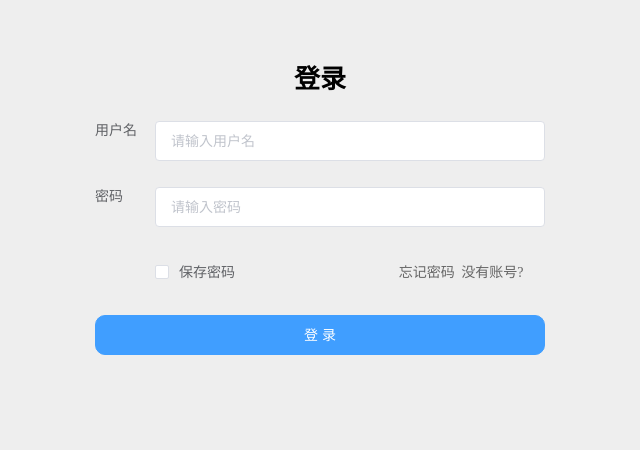
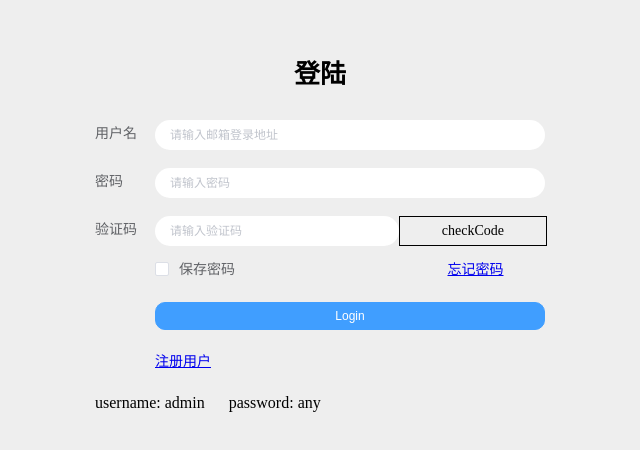
Before and after one commit to Against-violence/AgainstViolenceFE, a Vue app: page /#/login in a window 1280 px wide. Shown: the part 168-618 px from the top of the page, without its empty margins (320-960 px from the left). Built offline with nearby package versions, Linux system fonts and the light colour scheme.

Commit message:
更新Login文件为本地版本

```diff
--- a/src/views/Login/Login.vue
+++ b/src/views/Login/Login.vue
@@ -1,167 +1,204 @@
 <template>
   <div class="login-container">
-        <el-form ref="loginForm" :model="loginForm" :rules="loginRules" class="login-form" auto-complete="on" label-width="60px" label-position="left" hide-required-asterisk>
-            <h3 class="title">登录</h3>
-            <el-form-item label="用户名" prop="username" class="login-input">
-                <el-input ref="username" v-model="loginForm.username" placeholder="请输入用户名" name="username" type="text" tabindex="1" />
+    <el-form
+      ref="loginForm"
+      size="mini"
+      :model="loginForm"
+      :rules="loginRules"
+      class="login-form"
+      auto-complete="on"
+      label-width="60px"
+      label-position="left"
+      hide-required-asterisk>
+
+      <div class="title-container">
+        <h3 class="title">登陆</h3>
+      </div>
+
+      <el-form-item label="用户名" prop="username">
+        <el-input
+          ref="username"
+          v-model="loginForm.username"
+          placeholder="请输入邮箱登录地址"
+          name="username"
+          type="text"
+          tabindex="1"
+          size="mini"
+          auto-complete="on"
+        />
       </el-form-item>
 
-            <el-form-item label="密码" prop="password" class="login-input">
-                <el-input ref="password" v-model="loginForm.password" placeholder="请输入密码" name="password" type="password" tabindex="2" @keyup.enter.native="handleLogin" />
+      <el-form-item label="密码" prop="password">
+        <el-input
+          ref="password"
+          v-model="loginForm.password"
+          placeholder="请输入密码"
+          name="password"
+          tabindex="2"
+          auto-complete="on"
+          :key="passwordType"
+          :type="passwordType"
+          @keyup.enter.native="handleLogin"
+        />
+        <!--<span class="show-pwd" @click="showPwd">-->
+          <!--<svg-icon :icon-class="passwordType === 'password' ? 'eye' : 'eye-open'" />-->
+        <!--</span>-->
       </el-form-item>
 
-            <!-- <el-form-item label="验证码" style="margin: 0px 0px 10px 0px">
+      <el-form-item label="验证码" style="margin: 0px 0px 10px 0px">
         <el-row justify="space-between">
           <el-col :span="Number(15)">
-                        <el-input class="loginForm-checkCode" name="checkCode" placeholder="请输入验证码" @keyup.enter.native="handleLogin" />
+            <el-input
+              class="loginForm-checkCode"
+              name="checkCode"
+              placeholder="请输入验证码"
+              @keyup.enter.native="handleLogin"/>
           </el-col>
           <el-col :span="Number(9)">
             <div style="border: 1px solid #000000;width: 100%; display: inline-flex; justify-content: center;">checkCode</div>
           </el-col>
         </el-row>
-            </el-form-item> -->
+      </el-form-item>
 
       <el-form-item>
         <el-row justify="space-between">
           <el-col :span="Number(12)">
             <el-checkbox>保存密码</el-checkbox>
           </el-col>
-                    <el-col :span="Number(8)" :offset="Number(3)" class="link">
-                        <a class="forget-password">忘记密码</a>
-                        <a @click="$router.push('/register')">没有账号?</a>
+          <el-col :span="Number(12)">
+            <a style="margin-left: 50%;" href="about blank">忘记密码</a>
           </el-col>
         </el-row>
       </el-form-item>
 
-            <el-button :loading="loading" type="primary" class="submit-button" @click="handleLogin">登 录</el-button>
+      <el-form-item>
+        <el-button :loading="loading" type="primary" style="width:100%;border-radius: 10px;" @click.native.prevent="handleLogin">Login</el-button>
+      </el-form-item>
+
+      <el-form-item>
+        <el-row justify="end">
+          <el-col :span="Number(12)">
+            <router-link to="/register">注册用户</router-link>
+          </el-col>
+        </el-row>
+      </el-form-item>
+
+      <div class="tips">
+        <span style="margin-right:20px;">username: admin</span>
+        <span> password: any</span>
+      </div>
 
     </el-form>
   </div>
 </template>
 
+<script>
+  //import { validUsername } from '@/utils/validate'
 
-<script>
-import Vue from "vue";
   export default {
-    name: "Login",
+    name: 'Login',
     data() {
+      const validatePassword = (rule, value, callback) => {
+        if (value.length < 6) {
+          callback(new Error('密码不能少于6位'))
+        } else {
+          callback()
+        }
+      }
       return {
         loginForm: {
-                username: "",
-                password: ""
+          username: '',
+          password: ''
         },
         loginRules: {
           username: [
-                    {
-                        required: true,
-                        message: "请输入用户名",
-                        trigger: "blur"
+            { required: true, message: '邮箱地址不能为空', trigger: 'blur' },
+            { trigger: ['blur', 'change'], type: 'email', message: '请输入正确的邮箱地址' }
+          ],
+          password: [{ required: true, trigger: 'blur', validator: validatePassword }]
         },
-                    {
-                        min: 5,
-                        max: 20,
-                        message: "长度在 6 到 20 个字符",
-                        trigger: "blur"
+        loading: false,
+        passwordType: 'password',
+        redirect: undefined
       }
-                ],
-                password: [
-                    {
-                        required: true,
-                        message: "请输入密码",
-                        trigger: "blur"
     },
-                    {
-                        min: 6,
-                        message: "密码不能少于6位",
-                        trigger: "blur"
+    watch: {
+      $route: {
+        handler: function(route) {
+          this.redirect = route.query && route.query.redirect
+        },
+        immediate: true
       }
-                ]
-            },
-            loading: false
-        };
     },
     methods: {
-        buildMessageBox(message, type) {
-            this.$message({
-                message,
-                type
-            });
+      showPwd() {
+        if (this.passwordType === 'password') {
+          this.passwordType = ''
+        } else {
+          this.passwordType = 'password'
+        }
+        this.$nextTick(() => {
+          this.$refs.password.focus()
+        })
       },
-        async handleLogin() {
-            const isFormValid = await this.$refs.loginForm.validate();
-
-            if (isFormValid) {
-                this.loading = true;
-                try {
-                    const loginResponse = await this.$http.post("/login", {
-                        username: this.loginForm.username,
-                        password: this.loginForm.password
-                    });
-                    const { status } = loginResponse;
-                    if (status === 200) {
-                        this.buildMessageBox("登录成功", "success");
-                        localStorage.setItem(
-                            "userName",
-                            loginResponse.data.username
-                        );
-                        localStorage.setItem(
-                            "userToken",
-                            loginResponse.data.token
-                        );
-                        //将用户信息放入vuex
-                        this.$store.dispatch(
-                            "setUser",
-                            loginResponse.data.username
-                        );
-                        this.$store.dispatch(
-                            "setToken",
-                            loginResponse.data.token
-                        );
-                        setTimeout(() => {
-                            this.$router.push({ path: "/hc/list" });
-                        }, 2000);
+      handleLogin() {
+        this.$refs.loginForm.validate(valid => {
+          if (valid) {
+            this.loading = true
+            this.$router.push({path: '/'})
+          } else {
+            console.log('error submit!!')
+            return false
           }
-                } catch (error) {
-                    this.loading = false;
-                    this.buildMessageBox("登录失败", "error");
-                    this.$store.dispatch("setUser", null);
+        })
       }
     }
   }
-    }
-};
 </script>
+<style scope>
 
-<!-- Add 'scoped' attribute to limit CSS to this component only -->
-<style scoped>
   .login-container {
+    --bg: #2b3a4b;
+    --dark_gray: #889aa4;
+    --light_gray: #eee;
+
     display: flex;
     justify-content: center;
-    min-height: 100vh;
-    height: 100vh;
-    background-color: #eee;
+    align-items: center;
+    min-height: 100%;
+    width: 100%;
+    background-color: var(--light_gray);
   }
-.login-form {
+
+  .login-container .el-input {
+    display: inline-block;
+    height: 30px;
+    width: 100%;
+    border: 1px;
+  }
+
+  .login-container .el-input input {
+    border: 0px;
+    padding: 12px 5px 12px 15px;
+    border-radius: 50px;
+    height: 30px;
+  }
+
+  .login-container .login-form {
+    position: relative;
     width: 450px;
-    padding-top: 200px;
+    max-width: 100%;
+    margin: 0 auto;
   }
-.title {
+
+  .login-container .title {
     font-size: 26px;
+    margin: 0px auto 30px auto;
     text-align: center;
+    font-weight: bold;
   }
-.link {
-    color: #666;
-    text-decoration: none;
-    cursor: pointer;
-}
-.link .forget-password {
-    margin-right: 5%;
-}
-.login-input {
-    margin-bottom: 25px;
-}
-.submit-button {
-    width: 100%;
-    border-radius: 10px;
+
+  .el-form-item_error {
+    padding-top: 6px !important;
   }
 </style>
```
Lines whose indentation alone changed are shown as unchanged.
